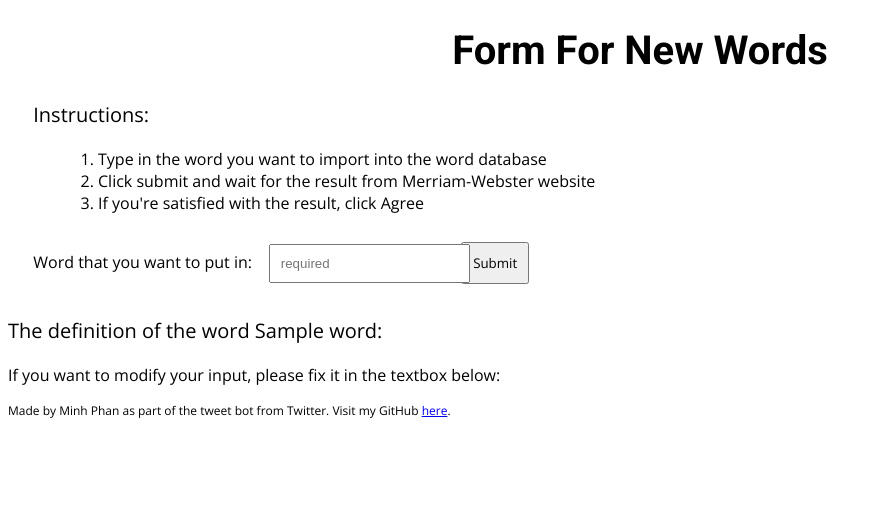
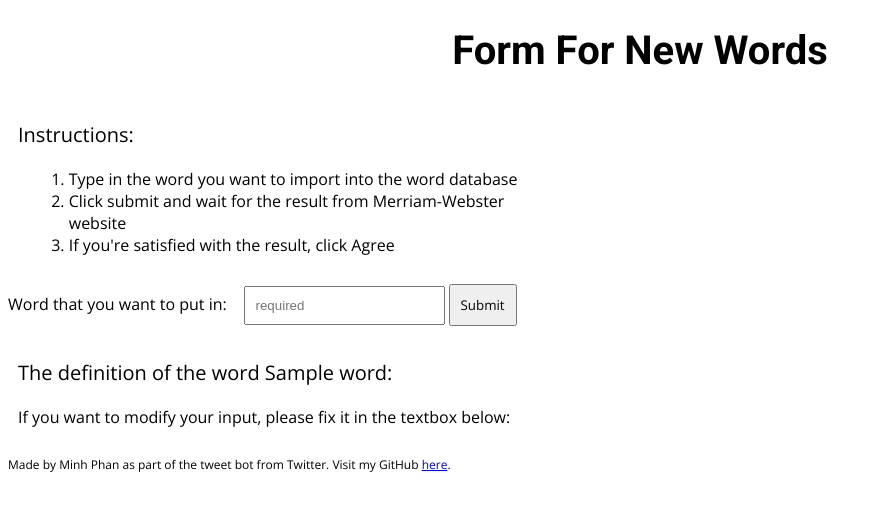
Before and after one commit to minhphan03/twitter-bot-web, a Flask app: template templates/form.html in a window 1280 px wide. Shown: the top 511 px of the page, without its empty margins (0-882 px from the left). Run offline with Flask 2, Linux system fonts and the light colour scheme; the template is opened without the code that fills it: most values are stand-ins (such as "Sample title", 1, 10 or a date in 2020).

Commit message:
fix stuff

```diff
--- a/main.py
+++ b/main.py
@@ -65,4 +65,4 @@ def view():
     queue[1] = request.form.get('def')
     return
 if __name__ == "__main__":
-    app.run()
+    app.run(debug=True)
--- a/static/form.css
+++ b/static/form.css
@@ -1,8 +1,8 @@
 h1 {text-align: center;font-family: "roboto"; font-size: 40px; }
-.margin {margin-left: 2%;}
+.padd {margin-left: 10px; display: inline-block}
 .text {font-family:"open sans";}
 .ordered_list {margin-left:2%;}
 .field {padding-top:1%; padding-bottom:1%}
 .inp {position:relative; left:1%}
-.submit {padding: 10px}
+.submit {padding: 10px; margin-left: 1%}
 footer {font-size:12px}
--- a/templates/form.html
+++ b/templates/form.html
@@ -15,7 +15,7 @@
 
 <body>
 	<h1>Form For New Words</h1>
-	<div class='text margin'>
+	<div class='padd text'>
 		<p style='font-size:20px'>Instructions:</p>
 		<ol class='ordered_list'>
 			<li>Type in the word you want to import into the word database</li>
@@ -33,7 +33,7 @@
 		</form>
 	</div>
 
-	<div id='confirmation'>
+	<div class='padd' id='confirmation'>
 		<p class="text" style='font-size:20px'>The definition of the word {{word}}:</p>
 		<p class="text">If you want to modify your input, please fix it in the textbox below:</p>
 		{% block confirmation %}{% endblock %}
@@ -42,6 +42,6 @@
 </body>
 
 <footer>
-	<p class='text'>Made by Minh Phan as part of the tweet bot from Twitter. Visit my GitHub <a href="https://github.com/minhphan03" target="_blank">here</a>. </p>
+	<p class='text margin'>Made by Minh Phan as part of the tweet bot from Twitter. Visit my GitHub <a href="https://github.com/minhphan03" target="_blank">here</a>. </p>
 </footer>
 </html>
```
Also changed, not shown: tweetbot.py (+4 -3 lines), README.md (deleted).
